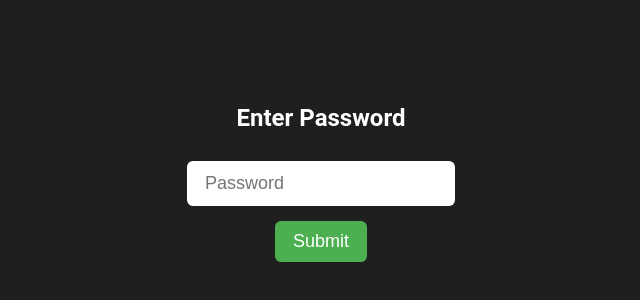
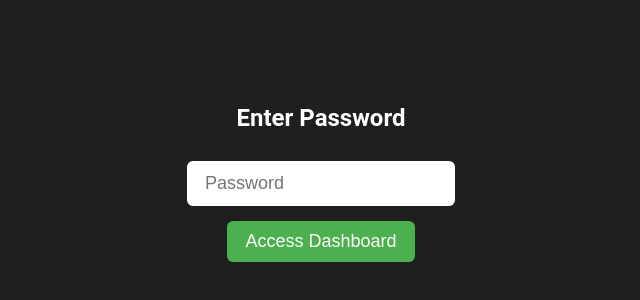
Before and after one commit to jinciong1/https-galaxyintraday.github.io-client-pnl-portal-, a plain HTML site: page index.html in a window 1280 px wide. Shown: the part 214-514 px from the top of the page, without its empty margins (319-959 px from the left). Drawn offline with Linux system fonts and the light colour scheme.

Commit message:
Update index.html

```diff
--- a/index.html
+++ b/index.html
@@ -109,7 +109,7 @@
 <div id="passwordScreen">
   <h2>Enter Password</h2>
   <input type="password" id="passwordInput" placeholder="Password" />
-  <button onclick="checkPassword()">Submit</button>
+  <button onclick="checkPassword()">Access Dashboard</button>
   <p id="errorMsg" style="color:red; margin-top:10px;"></p>
 </div>
 
```
